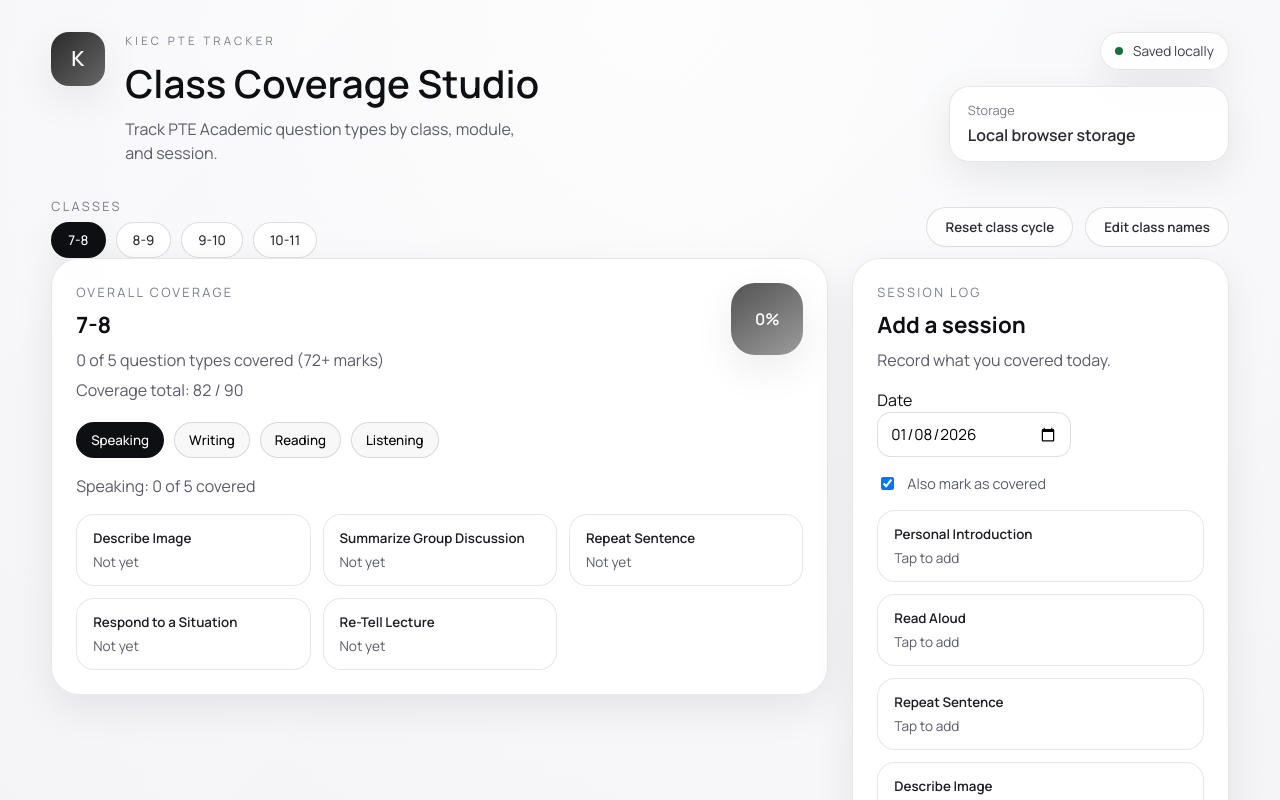
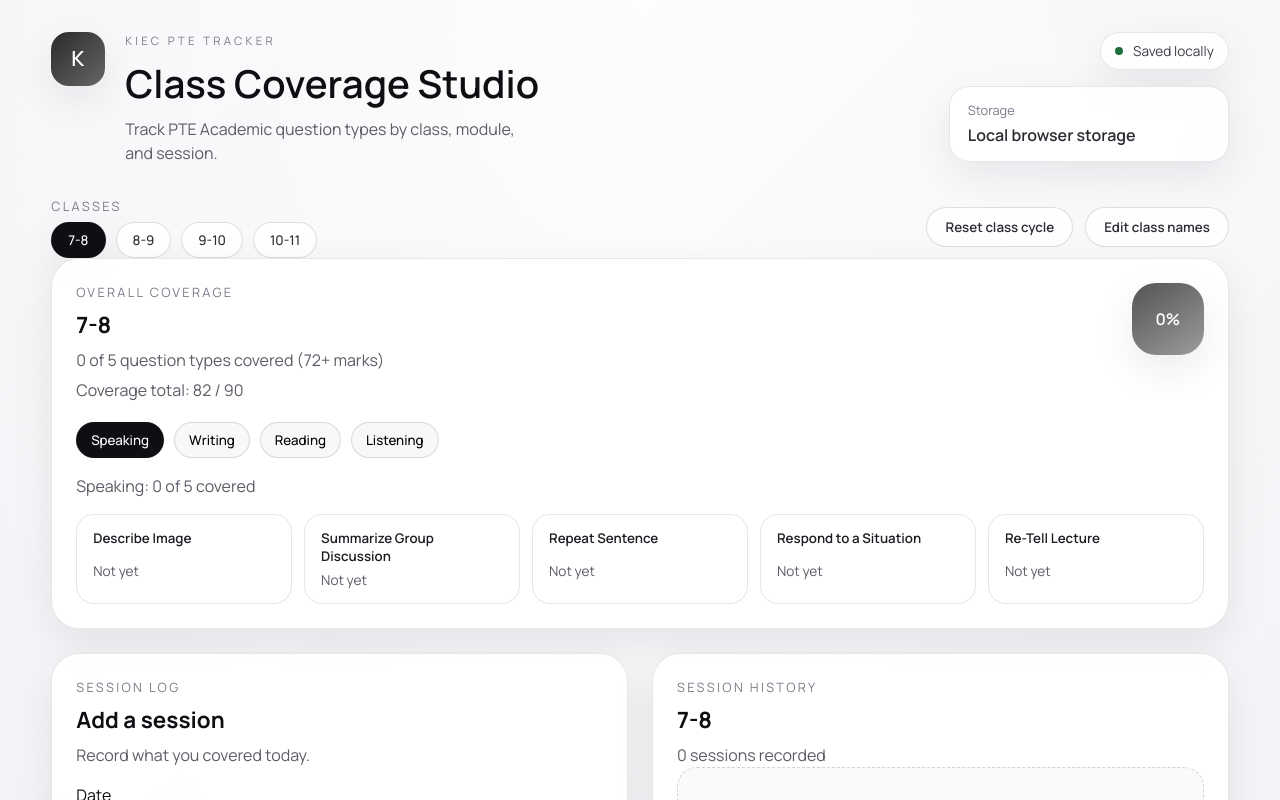
Before and after one commit to scuba3198/pte-class-coverage, a React (Vite) app: page / in a window 1280 px wide. Shown: the top 800 px of the page. Built offline with nearby package versions, Linux system fonts and the light colour scheme.

Commit message:
Use masonry columns for overview cards

```diff
--- a/src/App.css
+++ b/src/App.css
@@ -224,6 +224,11 @@
   animation: fadeInUp 0.6s ease both;
 }
 
+.overview .card {
+  break-inside: avoid;
+  margin-bottom: 24px;
+}
+
 .class-editor-grid {
   display: grid;
   gap: 12px;
@@ -238,15 +243,14 @@
 }
 
 .overview {
-  display: grid;
-  gap: 24px;
-  grid-template-columns: repeat(auto-fit, minmax(280px, 1fr));
-  align-items: start;
+  display: block;
+  column-count: 2;
+  column-gap: 24px;
 }
 
 .coverage-card {
-  grid-column: span 2;
-  align-self: start;
+  column-span: all;
+  width: 100%;
 }
 
 .card-header {
@@ -436,7 +440,7 @@
 }
 
 .weightage-card {
-  grid-column: span 2;
+  column-span: all;
 }
 
 .weightage-table {
@@ -490,7 +494,7 @@
 
 @media (max-width: 900px) {
   .weightage-card {
-    grid-column: span 1;
+    column-span: all;
   }
 
   .weightage-row {
@@ -592,8 +596,12 @@ footer {
     align-items: stretch;
   }
 
+  .overview {
+    column-count: 1;
+  }
+
   .coverage-card {
-    grid-column: span 1;
+    column-span: all;
   }
 
   .session-controls {
```
